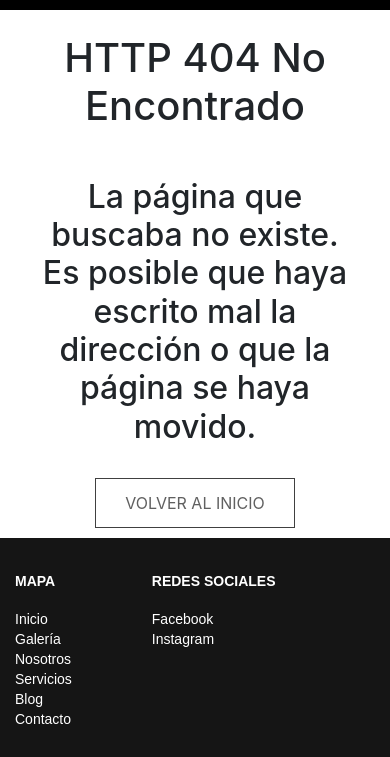
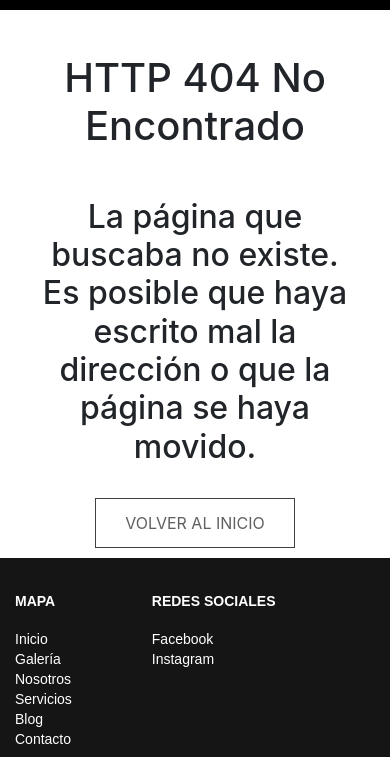
Before and after one commit to javierdavidmillan/4taEntregaFinal, a website: page 404.html in a window 390 px wide. Shown: the part 75-832 px from the top of the page. Drawn offline with nearby package versions, Linux system fonts and the light colour scheme.

Commit message:
title dividers

```diff
--- a/scss/layout/_titles.scss
+++ b/scss/layout/_titles.scss
@@ -1,4 +1,7 @@
 // TITULOS
+.divider{
+    height: 90px;
+}
 
 .title {
     padding-top: 30px;
@@ -28,3 +31,8 @@
         text-align: center;
     }
 }
+  @media (max-width: 767px) {
+    .divider{
+        height: 20px;
+    }
+  }
```
Also changed, not shown: scss/layout/_slider.scss (+3 -4 lines), css/style.css.
